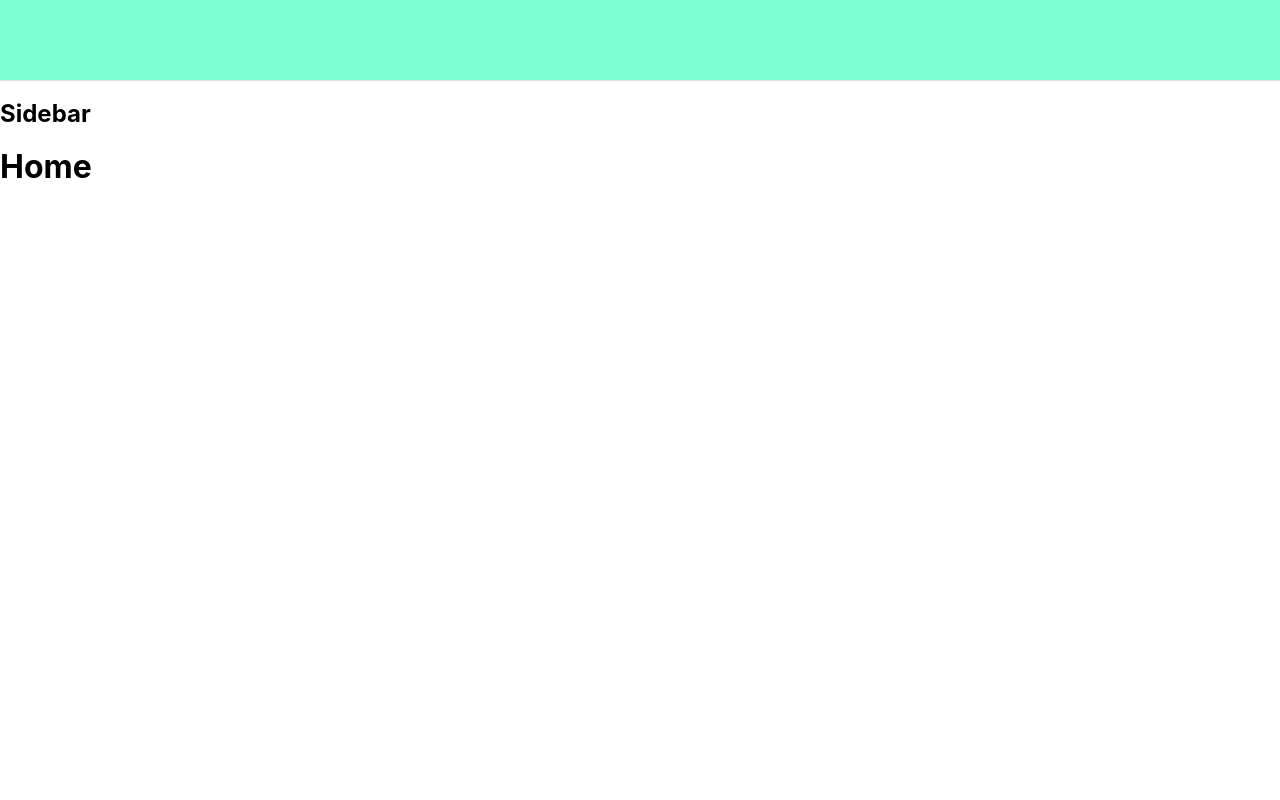
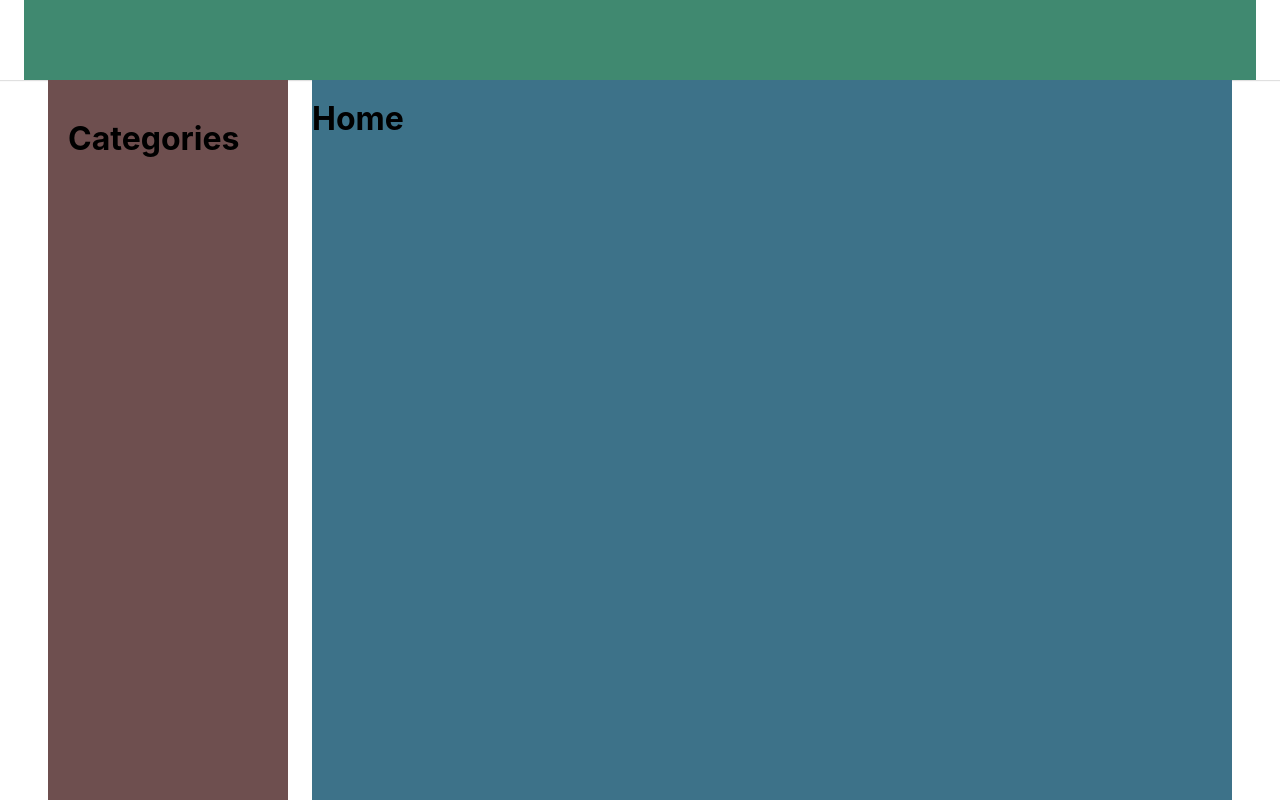
Before and after one commit to Arima057nn/mystore, a React (Create React App) app: page / in a window 1280 px wide. Shown: the top 800 px of the page. Built offline with nearby package versions, Linux system fonts and the light colour scheme.

Commit message:
[#1] layout

```diff
--- a/src/components/GlobalStyles/GlobalStyles.scss
+++ b/src/components/GlobalStyles/GlobalStyles.scss
@@ -4,11 +4,14 @@
 
 // @import url("https://fonts.googleapis.com/css2?family=Montserrat:wght@300;400;500;600;700;800;900&family=Roboto:wght@300;400;500;700;900&display=swap");
 :root {
+  --primary: #d23f57;
+  --header-height: 80px;
+  --default-layout-width: 1232px;
 }
 
 * {
+  margin: 0;
   padding: 0;
-  border: 0;
   box-sizing: border-box;
 }
 html {
--- /dev/null
+++ b/src/components/Layouts/DefaultLayout/DefaultLayout.module.scss
@@ -0,0 +1,20 @@
+.wrapper {
+  display: flex;
+  justify-content: center;
+  flex-direction: column;
+  align-items: center;
+}
+
+.container {
+  display: flex;
+  justify-content: space-between;
+  width: var(--default-layout-width);
+  padding-left: 24px;
+  padding-right: 24px;
+}
+
+.content {
+  background-color: rgb(61, 114, 137);
+  width: 920px;
+  min-height: 1000px;
+}
--- /dev/null
+++ b/src/components/Layouts/DefaultLayout/Sidebar/Sidebar.module.scss
@@ -0,0 +1,6 @@
+.wrapper {
+  width: 240px;
+  padding: 20px;
+  background-color: rgb(110, 79, 79);
+  min-height: 1000px;
+}
--- a/src/components/Layouts/DefaultLayout/Sidebar/index.js
+++ b/src/components/Layouts/DefaultLayout/Sidebar/index.js
@@ -1,5 +1,13 @@
+import classNames from "classnames/bind";
+import styles from "./Sidebar.module.scss";
+
+const cx = classNames.bind(styles);
 function Sidebar() {
-  return <h2>Sidebar</h2>;
+  return (
+    <aside className={cx("wrapper")}>
+      <h1>Categories</h1>
+    </aside>
+  );
 }
 
 export default Sidebar;
--- a/src/components/Layouts/DefaultLayout/index.js
+++ b/src/components/Layouts/DefaultLayout/index.js
@@ -1,12 +1,17 @@
+import classNames from "classnames/bind";
 import Header from "../components/Header";
+import styles from "./DefaultLayout.module.scss";
 import Sidebar from "./Sidebar";
+
+const cx = classNames.bind(styles);
+
 function DefaultLayout({ children }) {
   return (
-    <div>
+    <div className={cx("wrapper")}>
       <Header />
-      <div className="container">
+      <div className={cx("container")}>
         <Sidebar />
-        <div className="children">{children}</div>
+        <div className={cx("content")}>{children}</div>
       </div>
     </div>
   );
--- a/src/components/Layouts/components/Header/Header.module.scss
+++ b/src/components/Layouts/components/Header/Header.module.scss
@@ -1,5 +1,6 @@
 .wrapper {
-  height: 80px;
+  width: 100%;
+  height: var(--header-height);
   box-shadow: 0 1px 1px rgb(0 0 0 / 12%);
   display: flex;
   justify-content: center;
@@ -7,6 +8,8 @@
 
 .inner {
   height: 100%;
-  width: 1280px;
-  background-color: aquamarine;
+  width: var(--default-layout-width);
+  background-color: rgb(64, 137, 112);
+  padding-left: 24px;
+  padding-right: 24px;
 }
```
